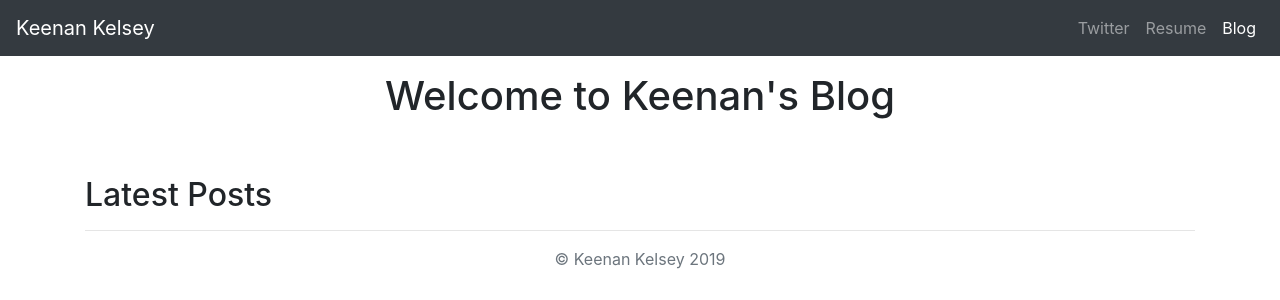
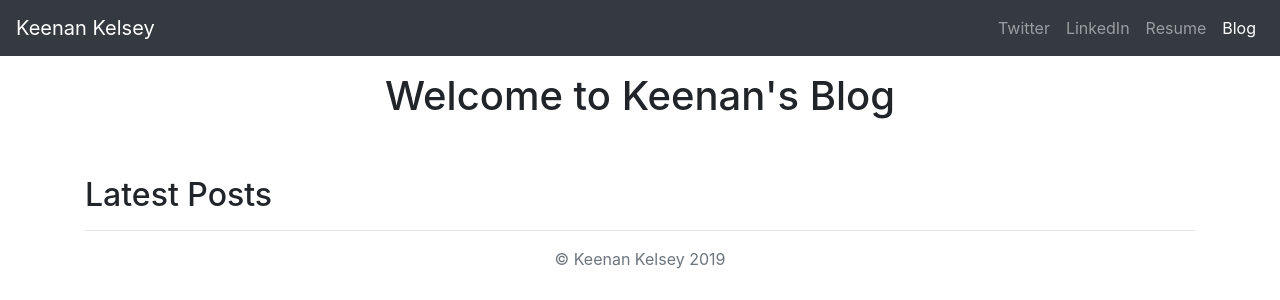
Before and after one commit to TimesofLA/django-portfolio, a Django app: page /blog/ in a window 1280 px wide. Shown: the top 300 px of the page. Run offline with Django 3.2, Linux system fonts and the light colour scheme; data that the repository does not hold is empty; some libraries are stand-ins or nearby versions.

Commit message:
allblogs.html 2.0

```diff
--- a/blog/templates/blog/allblogs.html
+++ b/blog/templates/blog/allblogs.html
@@ -26,6 +26,7 @@
       <div class="collapse navbar-collapse" id="navbarNavAltMarkup">
         <div class="navbar-nav ml-auto">
           <a class="nav-item nav-link" href="http://twitter.com/TimesofLA">Twitter</a>
+          <a class="nav-item nav-link" href="http://linkedin.com/in/keenan-kelsey-22536425">LinkedIn</a>
           <a class="nav-item nav-link" href="{% static 'KeenanKelseyRESUME2.pdf' %}">Resume</a>
           <a class="nav-item nav-link active" href="{% url 'allblogs' %}">Blog</a>
         </div>
```
